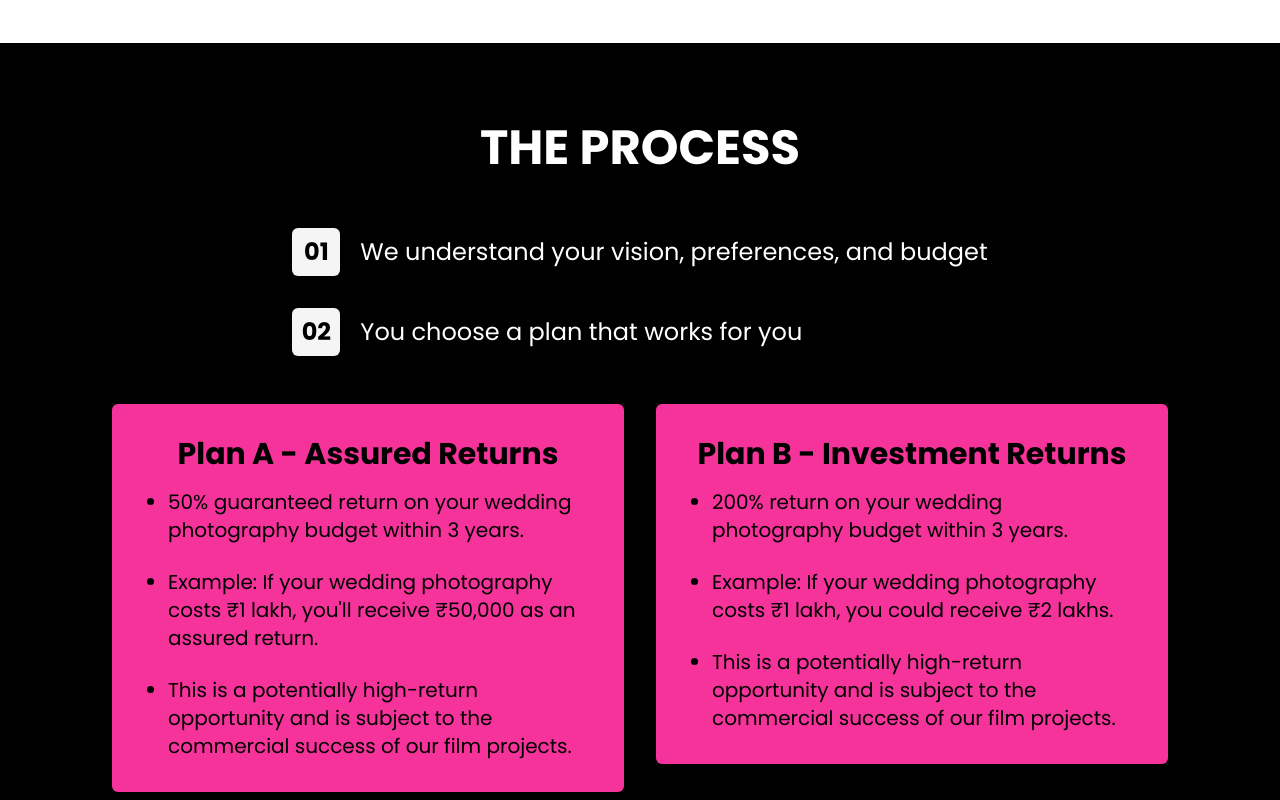
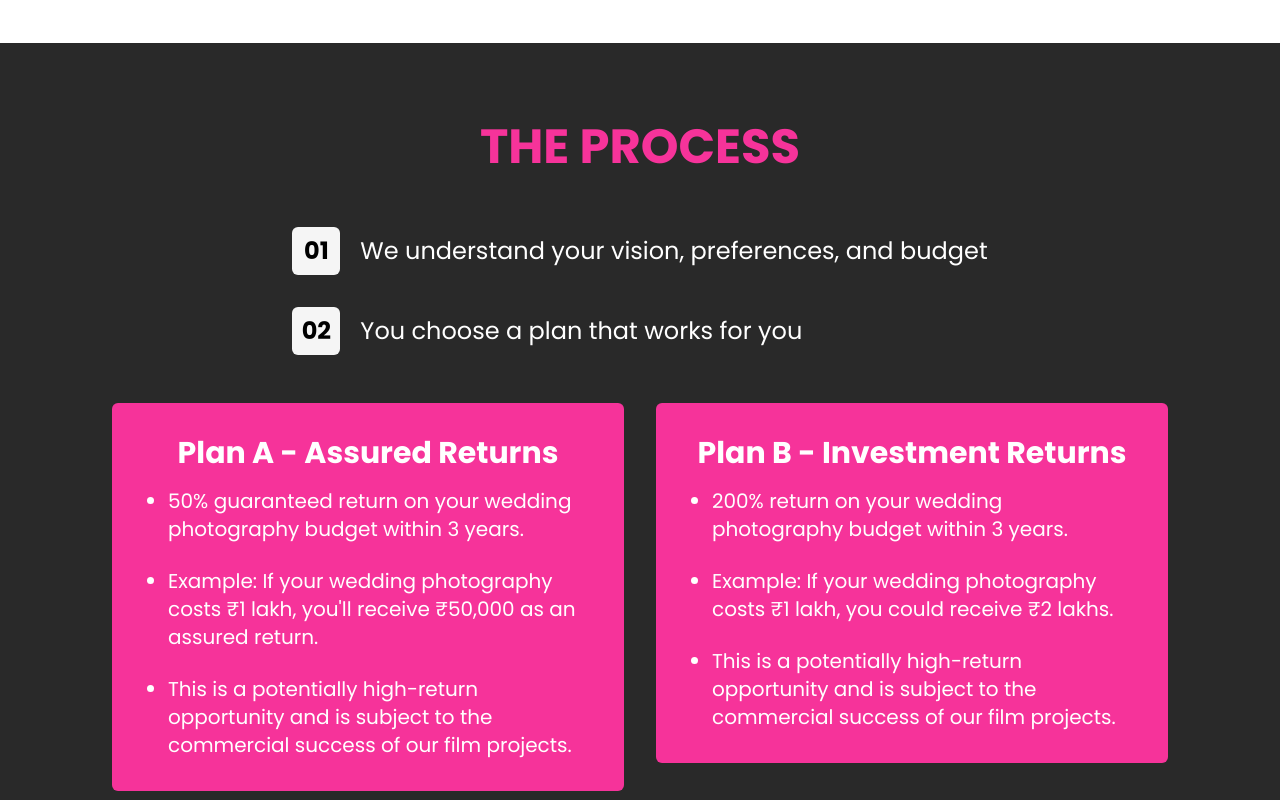
Before and after one commit to Soumay-Sanpui/wedding-landing-page, a React (Vite) app: page / in a window 1280 px wide. Shown: the part 4760-5560 px from the top of the page. Built offline with nearby package versions, Linux system fonts and the light colour scheme.

Commit message:
cosmetics v3

```diff
--- a/src/sections/ProcessSection.jsx
+++ b/src/sections/ProcessSection.jsx
@@ -1,7 +1,7 @@
 const ProcessSection = () => {
     return (
-        <section className="py-8 md:py-16 lg:py-20 flex flex-col items-center justify-center border bg-black">
-            <h2 className="text-center text-2xl lg:text-5xl font-bold uppercase mb-6 md:mb-10 text-white">The Process</h2>
+        <section className="py-8 md:py-16 lg:py-20 flex flex-col items-center justify-center bg-[#292929]">
+            <h2 className="text-center text-2xl lg:text-5xl font-bold uppercase mb-6 md:mb-10 text-pink-500">The Process</h2>
             <div className={"flex items-center justify-center"}>
                 <div className="flex flex-col items-start justify-center w-full px-4 md:px-8 lg:px-16">
                     <div className="my-2 md:my-4 flex flex-col md:flex-row items-center justify-center gap-3 md:gap-5">
@@ -20,9 +20,9 @@ const ProcessSection = () => {
             {/* Plan Section */}
             <div className="w-full flex flex-col md:flex-row items-center md:items-start justify-center gap-6 md:gap-8 mt-8 px-4 md:px-8">
                 {/* Plan A */}
-                <div className="w-full md:w-[45vw] lg:w-[40vw] h-auto rounded-md bg-pink-500 text-black p-4 md:p-6 lg:p-8">
+                <div className="text-white w-full md:w-[45vw] lg:w-[40vw] h-auto rounded-md bg-pink-500 text-black p-4 md:p-6 lg:p-8">
                     <div className="w-full mb-4">
-                        <h3 className="font-bold text-xl md:text-2xl lg:text-3xl text-black text-center">Plan A - Assured Returns</h3>
+                        <h3 className="text-white font-bold text-xl md:text-2xl lg:text-3xl text-black text-center">Plan A - Assured Returns</h3>
                     </div>
                     <div className="w-full">
                         <ul className="list-disc space-y-4 md:space-y-6 text-base md:text-lg lg:text-xl ml-4 md:ml-6">
@@ -34,9 +34,9 @@ const ProcessSection = () => {
                 </div>
 
                 {/* Plan B */}
-                <div className="w-full md:w-[45vw] lg:w-[40vw] h-auto rounded-md bg-pink-500 text-black p-4 md:p-6 lg:p-8">
+                <div className="text-white w-full md:w-[45vw] lg:w-[40vw] h-auto rounded-md bg-pink-500 text-black p-4 md:p-6 lg:p-8">
                     <div className="w-full mb-4">
-                        <h3 className="font-bold text-xl md:text-2xl lg:text-3xl text-black text-center">Plan B - Investment Returns</h3>
+                        <h3 className="text-white font-bold text-xl md:text-2xl lg:text-3xl text-black text-center">Plan B - Investment Returns</h3>
                     </div>
                     <div className="w-full">
                         <ul className="list-disc space-y-4 md:space-y-6 text-base md:text-lg lg:text-xl ml-4 md:ml-6">
```
